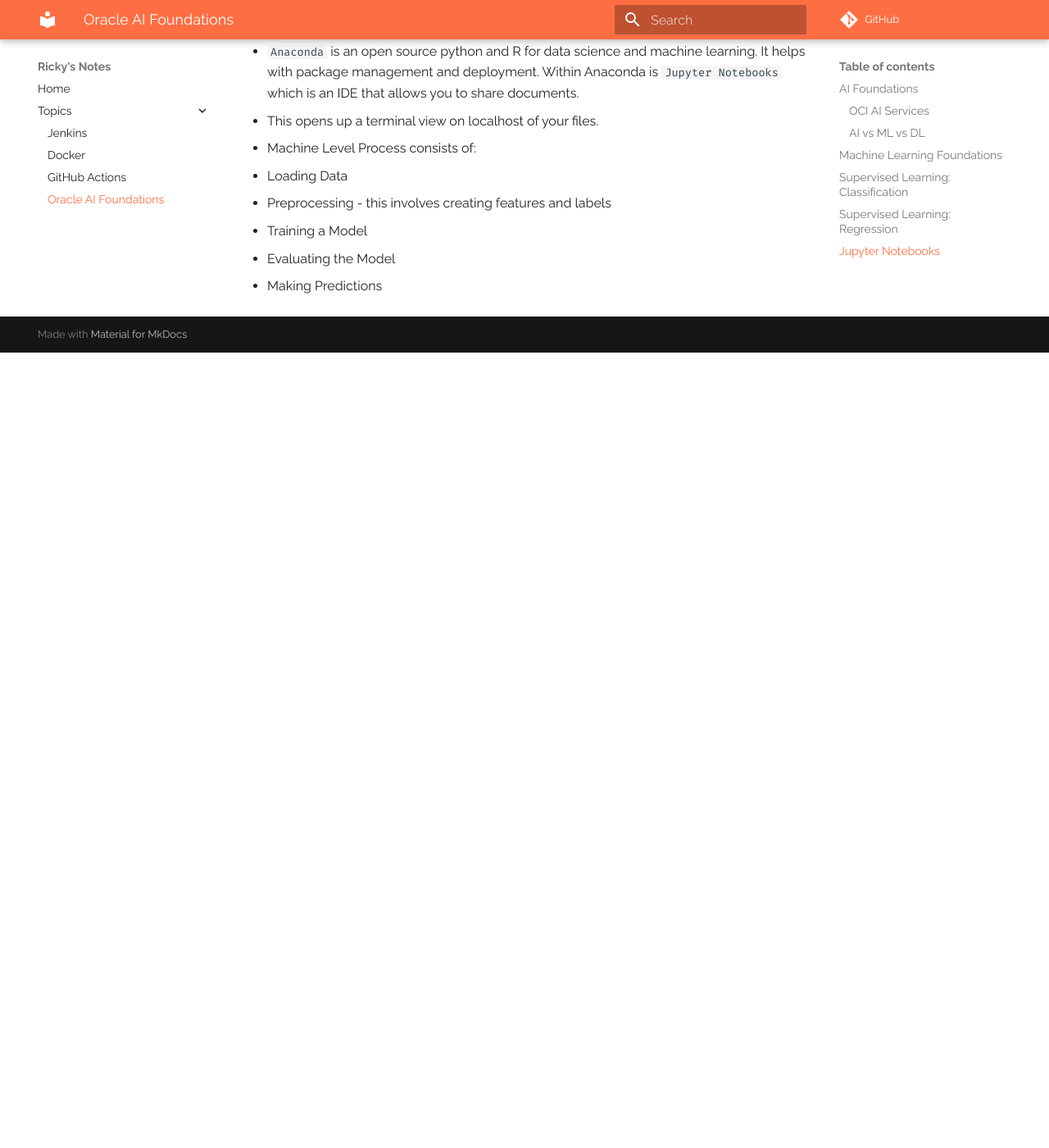
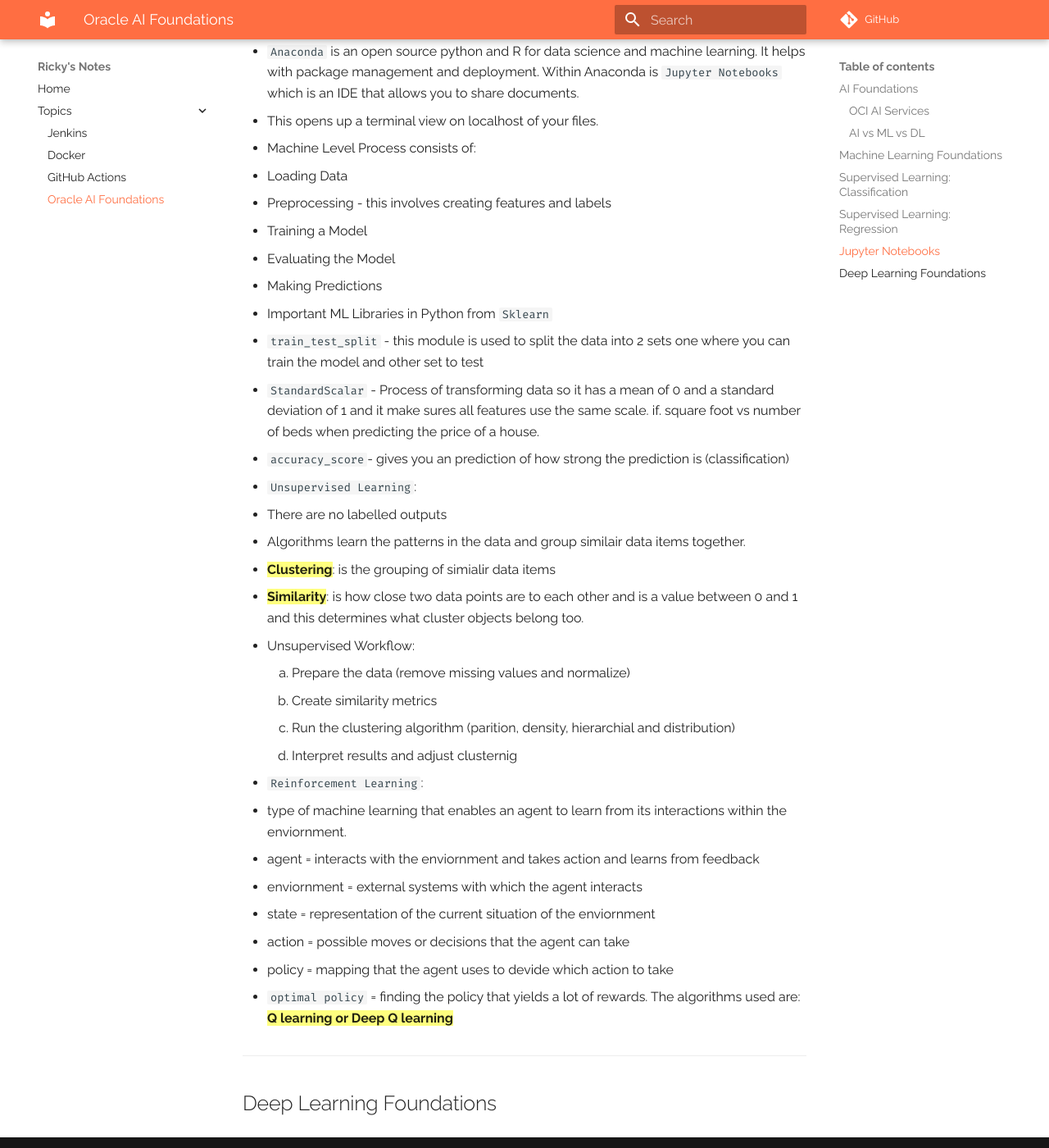
Before and after one commit to riczaman/notes-repo, an MkDocs documentation site: the page built from docs/topics/aiFoundations.md, in a window 1280 px wide and 1400 px high, scrolled down 3487 px. Shown: the whole window at 82% size. Built offline with MkDocs 1.6.1 and Material for MkDocs 9.7.7, drawn with Linux system fonts in a browser that asks for light colours; comment, search, counter and statistics services are not loaded; before the commit the page ends 3917 px from its top, so only the background shows below that.

Commit message:
finished ML module

```diff
--- a/docs/topics/aiFoundations.md
+++ b/docs/topics/aiFoundations.md
@@ -96,3 +96,35 @@
    3. Training a Model
    4. Evaluating the Model
    5. Making Predictions
+
+- Important ML Libraries in Python from `Sklearn`
+   1. `train_test_split` - this module is used to split the data into 2 sets one where you can train the model and other set to test
+   2. `StandardScalar` - Process of transforming data so it has a mean of 0 and a standard deviation of 1 and it make sures all features use the same scale. if. square foot vs number of beds when predicting the price of a house.
+   3. `accuracy_score`- gives you an prediction of how strong the prediction is (classification)
+
+- `Unsupervised Learning`:
+   - There are no labelled outputs
+   - Algorithms learn the patterns in the data and group similair data items together.
+
+   - ==**Clustering**==: is the grouping of simialir data items
+   - ==**Similarity**==: is how close two data points are to each other and is a value between 0 and 1 and this determines what cluster objects belong too.
+
+   - Unsupervised Workflow:
+      1. Prepare the data (remove missing values and normalize)
+      2. Create similarity metrics
+      3. Run the clustering algorithm (parition, density, hierarchial and distribution)
+      4. Interpret results and adjust clusternig
+
+- `Reinforcement Learning`:
+   - type of machine learning that enables an agent to learn from its interactions within the enviornment.
+   - agent = interacts with the enviornment and takes action and learns from feedback
+   - enviornment = external systems with which the agent interacts
+   - state = representation of the current situation of the enviornment
+   - action = possible moves or decisions that the agent can take
+   - policy = mapping that the agent uses to devide which action to take
+
+   - `optimal policy` = finding the policy that yields a lot of rewards. The algorithms used are: ==**Q learning or Deep Q learning**==
+
+---
+
+##Deep Learning Foundations
```
